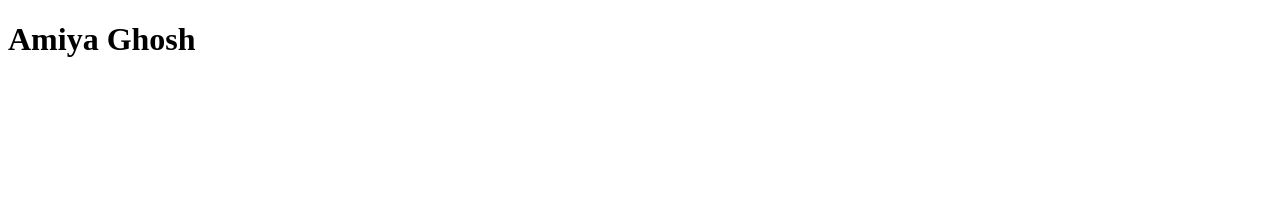
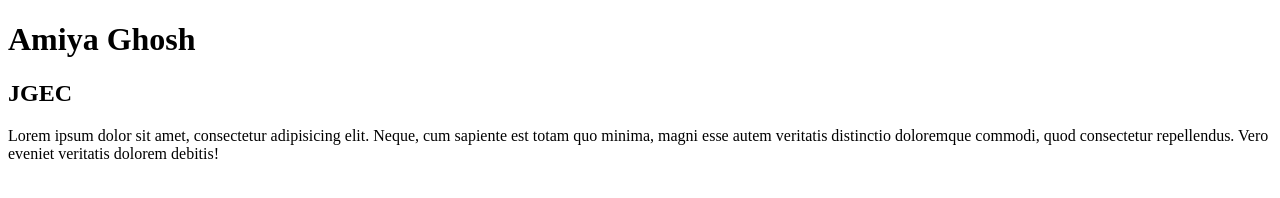
Before and after one commit to amiyagho/amiya, a plain HTML site: page index.html in a window 1280 px wide. Drawn offline with Linux system fonts and the light colour scheme.

Commit message:
add p tag

```diff
--- a/index.html
+++ b/index.html
@@ -7,5 +7,8 @@
 </head>
 <body>
     <h1>Amiya Ghosh</h1>
+    <h2>JGEC</h2>
+    <p>Lorem ipsum dolor sit amet, consectetur adipisicing elit. Neque, cum sapiente est totam quo minima, magni esse autem veritatis distinctio doloremque commodi, quod consectetur repellendus. Vero eveniet veritatis dolorem debitis!</p>
+
 </body>
 </html>
```
